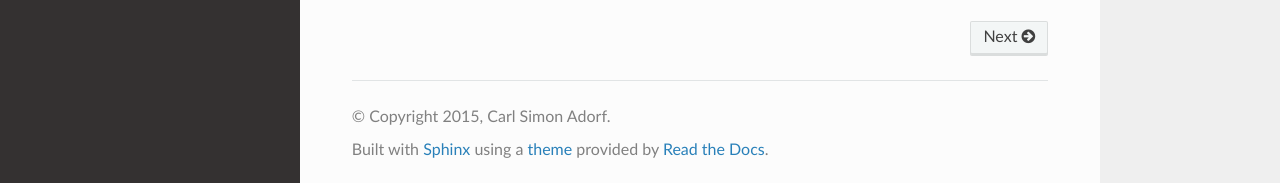
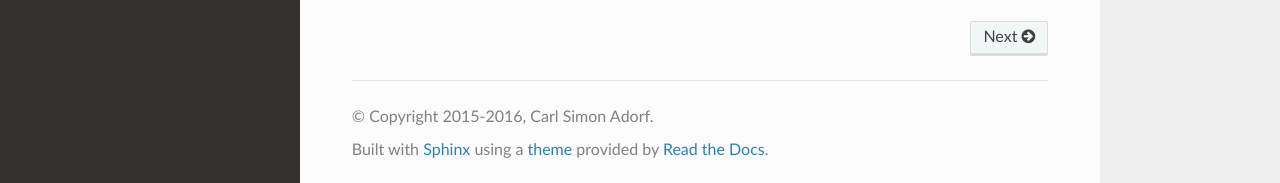
Before and after one commit to glotzerlab/garnett, a Sphinx documentation site: the page built from doc/index.rst, in a window 1280 px wide and 1189 px high. Shown: the part 1003-1186 px from the top of the window. Built offline with Sphinx 7.4.7 and the Read the Docs theme 2.0.0, drawn with Linux system fonts in a browser that asks for light colours.

Commit message:
Update copyright value in doc conf.

```diff
--- a/doc/conf.py
+++ b/doc/conf.py
@@ -56,7 +56,7 @@ master_doc = 'index'
 
 # General information about the project.
 project = 'glotzformats'
-copyright = '2015, Carl Simon Adorf'
+copyright = '2015-2016, Carl Simon Adorf'
 author = 'Carl Simon Adorf'
 
 # The version info for the project you're documenting, acts as replacement for
```
